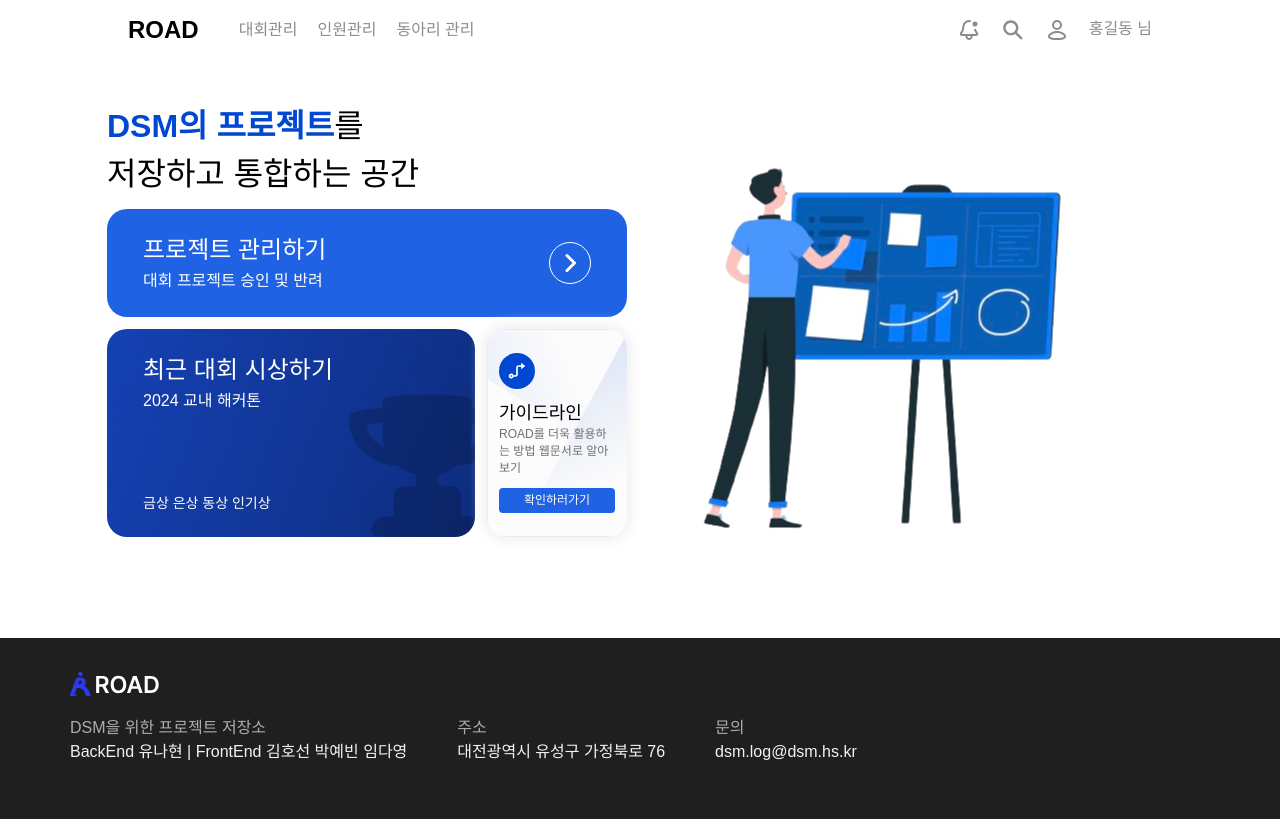
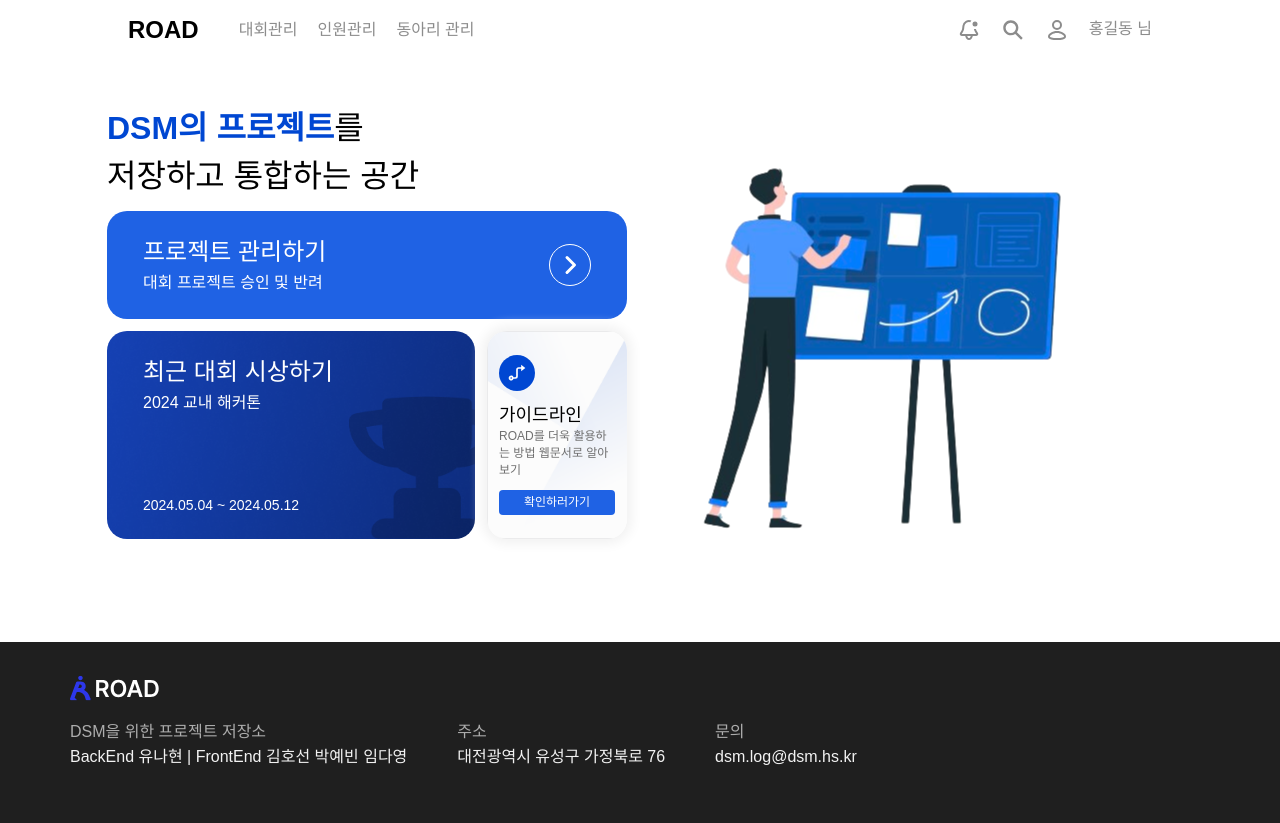
Before and after one commit to Log-Road/Road_FrontEnd_Admin, a React (Create React App) app: page /main in a window 1280 px wide. Built offline with nearby package versions, Linux system fonts and the light colour scheme; no server answers; a web font is replaced by a local one.

Commit message:
💄 :: 날짜 텍스트 추가

```diff
--- a/src/Assets/index.ts
+++ b/src/Assets/index.ts
@@ -22,6 +22,7 @@ export * from "./Cancel"
 export * from "./Check"
 export * from "./Checking"
 export * from "./BentArrow"
+
 export { default as AwardBackground } from "./AwardBackground.png";
 export { default as GuideBackground } from "./GuideBackground.png";
 
--- a/src/Pages/Main/index.tsx
+++ b/src/Pages/Main/index.tsx
@@ -28,9 +28,7 @@ const Main = () => {
               <WrapperTitleText>최근 대회 시상하기</WrapperTitleText>
               <InfoText>2024 교내 해커톤</InfoText>
             </TextWrapper>
-            <AwardListWrapper>
-              <AwardNameText>금상 은상 동상 인기상</AwardNameText>
-            </AwardListWrapper>
+            <DateText>2024.05.04 ~ 2024.05.12</DateText>
           </AwardWrapper>
 
           <GuideWrapper>
@@ -46,7 +44,9 @@ const Main = () => {
         </AwardAndGuideWrapper>
 
       </MainSection>
-      <Board />
+      <ImageSection>
+        <Board />
+      </ImageSection>
     </Container>
   )
 }
@@ -64,6 +64,14 @@ width: 520px;
 display: flex;
 flex-direction: column;
 gap: 12px;
+`
+
+const ImageSection = styled.div`
+display: none;
+
+@media screen and (min-width: 1024px) {
+  display: block;
+}
 `
 
 const Title = styled.p`
@@ -127,14 +135,8 @@ background-repeat: no-repeat;
 background-size: cover;
 `
 
-const AwardListWrapper = styled.div`
-display: flex;
-flex-wrap: wrap;
-gap: 4px;
-`
-
-const AwardNameText = styled.p`
-${font.medium14}
+const DateText = styled.p`
+${font.regular14}
 color: ${color.white};
 `
 
```
